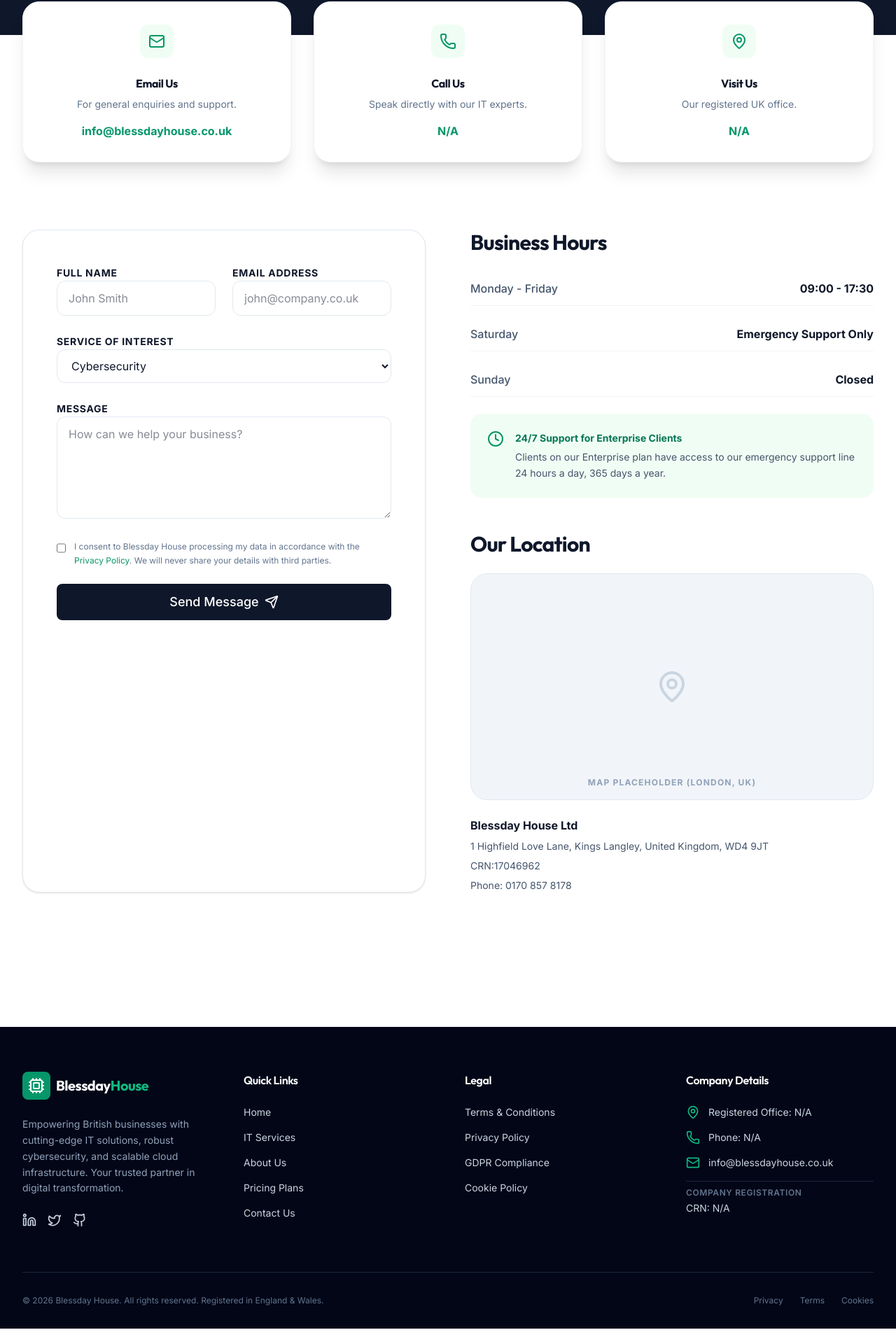
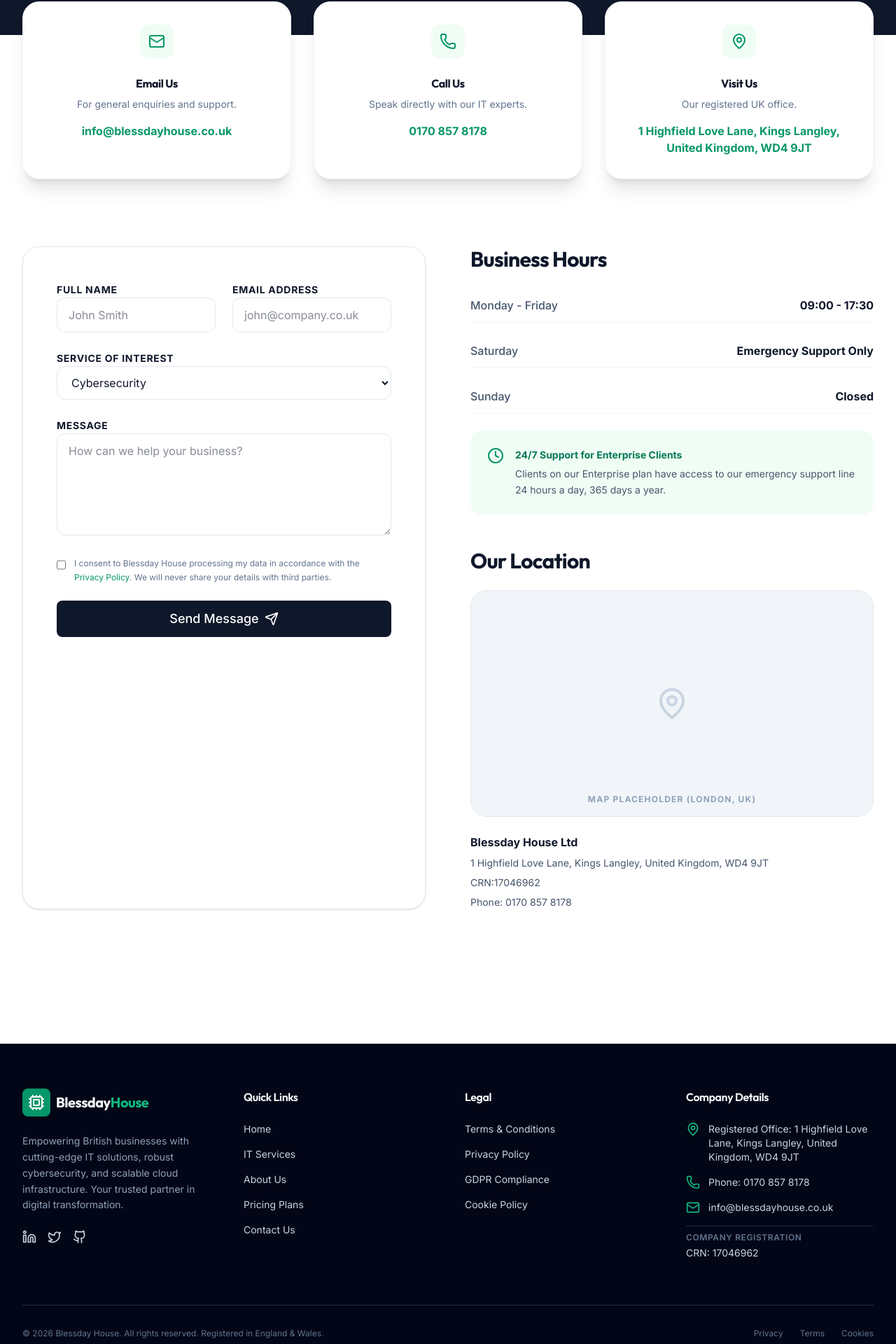
Before and after one commit to consultancy-outfit/100IT-SALESITES-001, a React (Vite) app: page /contact in a window 1280 px wide. Shown: the part 330-2250 px from the top of the page at 70% size. Before the commit the page ends 2228 px from the top, so only its background shows below. Built offline with nearby package versions, Linux system fonts and the light colour scheme.

Commit message:
sale site add crn number and change title

```diff
--- a/index.html
+++ b/index.html
@@ -3,7 +3,7 @@
   <head>
     <meta charset="UTF-8" />
     <meta name="viewport" content="width=device-width, initial-scale=1.0" />
-    <title>My Google AI Studio App</title>
+    <title>Blessday House</title>
   </head>
   <body>
     <div id="root"></div>
--- a/src/components/Footer.tsx
+++ b/src/components/Footer.tsx
@@ -58,11 +58,11 @@
             <ul className="space-y-4 text-sm">
               <li className="flex items-start gap-3">
                 <MapPin className="w-5 h-5 text-brand-500 shrink-0" />
-                <span>Registered Office: N/A</span>
+                <span>Registered Office: 1 Highfield Love Lane, Kings Langley, United Kingdom, WD4 9JT</span>
               </li>
               <li className="flex items-center gap-3">
                 <Phone className="w-5 h-5 text-brand-500 shrink-0" />
-                <span>Phone: N/A</span>
+                <span>Phone: 0170 857 8178</span>
               </li>
               <li className="flex items-center gap-3">
                 <Mail className="w-5 h-5 text-brand-500 shrink-0" />
@@ -70,7 +70,7 @@
               </li>
               <li className="pt-2 border-t border-slate-800">
                 <p className="text-xs text-slate-500 uppercase tracking-wider font-semibold">Company Registration</p>
-                <p className="mt-1">CRN: N/A</p>
+                <p className="mt-1">CRN: 17046962</p>
               </li>
             </ul>
           </div>
--- a/src/pages/Contact.tsx
+++ b/src/pages/Contact.tsx
@@ -48,7 +48,7 @@
             </div>
             <h3 className="font-bold text-navy-900 mb-2">Call Us</h3>
             <p className="text-slate-500 text-sm mb-4">Speak directly with our IT experts.</p>
-            <p className="text-brand-600 font-bold">N/A</p>
+            <p className="text-brand-600 font-bold">0170 857 8178</p>
           </div>
 
           <div className="bg-white p-8 rounded-3xl shadow-xl border border-slate-100 flex flex-col items-center text-center">
@@ -57,7 +57,7 @@
             </div>
             <h3 className="font-bold text-navy-900 mb-2">Visit Us</h3>
             <p className="text-slate-500 text-sm mb-4">Our registered UK office.</p>
-            <p className="text-brand-600 font-bold">N/A</p>
+            <p className="text-brand-600 font-bold">1 Highfield Love Lane, Kings Langley, United Kingdom, WD4 9JT</p>
           </div>
         </div>
       </section>
```
